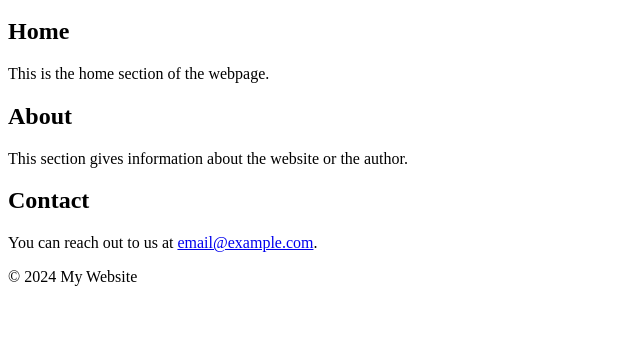
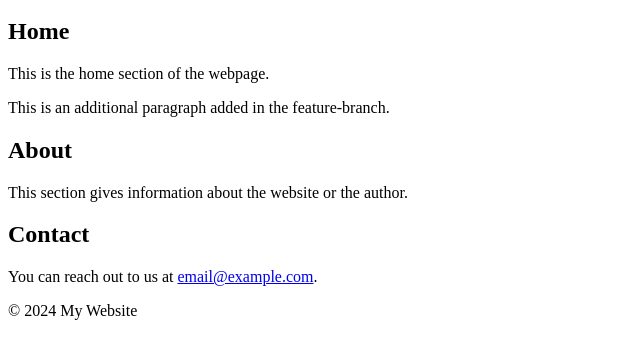
Before and after one commit to John-Holik/Software_Engineering_Fundamentals, a plain HTML site: page index.html in a window 1280 px wide. Shown: the part 136-494 px from the top of the page, without its empty margins (0-640 px from the left). Drawn offline with Linux system fonts and the light colour scheme.

Commit message:
Added an additional paragraph to index.html in feature-branch

```diff
--- a/index.html
+++ b/index.html
@@ -25,8 +25,9 @@
     <main>
         <section id="home">
             <h2>Home</h2>
-            <!-- This is a paragraph -->
             <p>This is the home section of the webpage.</p>
+            <p>This is an additional paragraph added in the feature-branch.</p>
+
         </section>
 
         <section id="about">
```
